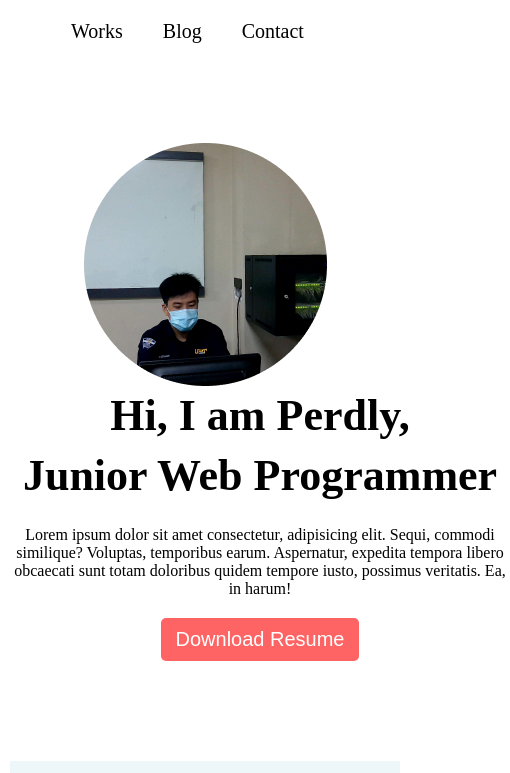
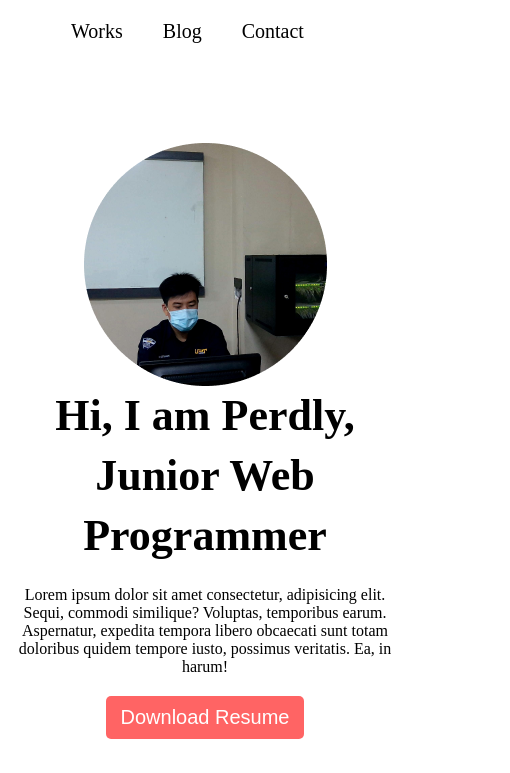
Before and after one commit to perdlywan/web-portofolio, a plain HTML site: page index.html in a window 390 px wide. Shown: the top 773 px of the page, 510 px wide, since content can reach past the window. Drawn offline with Linux system fonts and the light colour scheme.

Commit message:
fix fail responsive on mobile

```diff
--- a/style.css
+++ b/style.css
@@ -173,7 +173,7 @@ ul li {
     margin-bottom: 20px;
 }
 
-@media only screen and (max-width: 500px){
+@media only screen and (max-width: 600px){
     .container {
         width: 100%;
         margin: auto;
@@ -192,6 +192,7 @@ ul li {
     }
 
     .hero-text{
+        width: 100%;
         text-align: center;
     }
 
```
